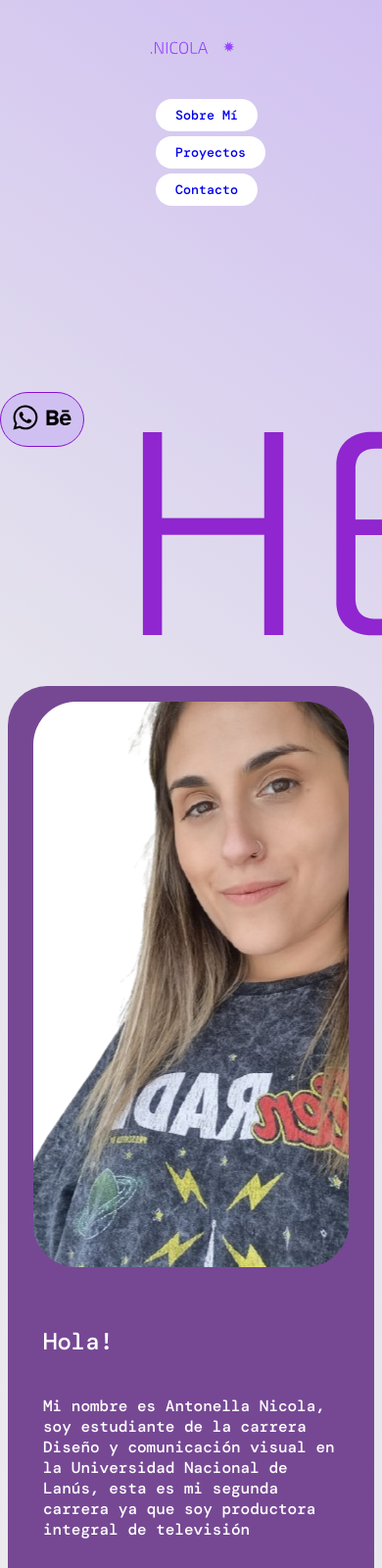
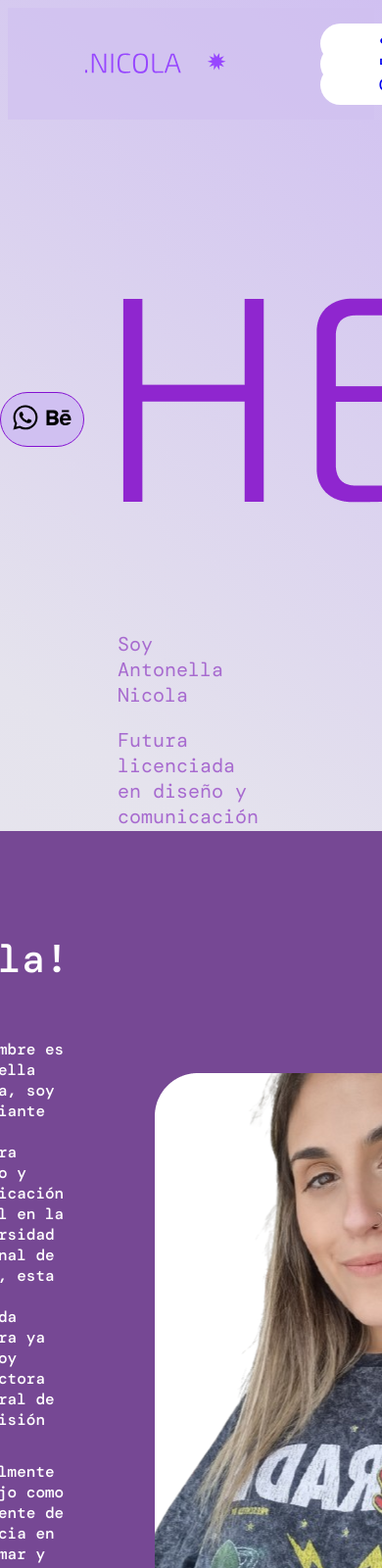
Before and after one commit to AntoNicola94/Portfolio_NicolaAntonella, a plain HTML site: page index.html in a window 390 px wide. Shown: the top 1600 px of the page at 98% size. Drawn offline with nearby package versions, Linux system fonts and the light colour scheme; a web font is replaced by a local one.

Commit message:
after delay (agregue texto), nav (background color)

```diff
--- a/index.html
+++ b/index.html
@@ -60,6 +60,10 @@
             <img src="img/saludociao.png" alt="saludociao">
         </div>
     </section>
+    <article class="texto-animacion">
+        <p>Soy Antonella Nicola</p>
+        <p>Futura licenciada en diseño y comunicación visual</p>
+    </article>
 <!--Inicio sobre mi -->
     <section id="sobremi">
         <div id="contenido-cover"> <img src="img/antonicola.png" alt="antonicola">
--- a/style.css
+++ b/style.css
@@ -1,7 +1,7 @@
 @charset "utf-8";
 body {
     background: rgb(180, 174, 191);
-background: linear-gradient(35deg, rgb(170, 150, 197) 0%, rgb(205, 194, 228) 19%, rgba(255,255,255,1) 36%, rgba(239,239,238,1) 53%, rgba(229,227,237,1) 82%, rgba(208,192,241,1) 100%);
+    background: linear-gradient(35deg, rgb(170, 150, 197) 0%, rgb(205, 194, 228) 19%, rgba(255,255,255,1) 36%, rgba(239,239,238,1) 53%, rgba(229,227,237,1) 82%, rgba(208,192,241,1) 100%);
 }
 /*NAV BAR*/
 .header{
@@ -10,6 +10,7 @@ background: linear-gradient(35deg, rgb(170, 150, 197) 0%, rgb(205, 194, 228) 19%
     align-items: center;
     height: 85px;
     padding: 5px 10%;
+    background-color: #d0c0f19f;
 }
 .header .logo{
     cursor: pointer;
@@ -21,13 +22,6 @@ background: linear-gradient(35deg, rgb(170, 150, 197) 0%, rgb(205, 194, 228) 19%
 }
 .header .logo img:hover{
     transform: scale(1.2);
-}
-
-.botonera {
-    padding: 40px;
-    display: flex;
-    flex-direction: row;
-    justify-content: flex-end;
 }
 .nav-links li a {
     text-decoration: none;
@@ -52,34 +46,10 @@ nav ul li {
 }
 /*FIN NAV BAR*/
 /*MEDIA QUERY PARA NAV BAR*/
-@media (max-width: 600px) {
+@media screen and (max-width: 600px){
     .header {
-        flex-direction: column;
-        align-items: center;
-        padding: 10px 5%;
+        max-width: 100%;
         height: auto; /* Ajusta ALTURA*/
-    }
-
-    .header .logo img {
-        height: 60px;
-    }
-
-    .botonera {
-        padding: 10px;
-        width: 100%;
-        justify-content: center;
-    }
-
-    .nav-links li {
-        display: block; /* Cambia a bloques verticales*/
-        padding: 10px 0;
-    }
-
-    .nav-links li a {
-        font-size: 10pt;
-        padding: 8px 20px;
-        width: 100%;
-        text-align: center;
     }
 }
 /*BOTON FLOTANTE*/
@@ -97,16 +67,14 @@ nav ul li {
 /*INICIO ANIMACION AFTER DELAY SALUDO*/
 .afterdelay {
     position: relative;
-    width: 100px;
     height: 100px;
-    padding: 200px;
-    margin: 100px;
+    padding: 80px;
+    margin: 80px;
 }
 .afterdelay div {
     position: absolute;
     top: 0;
     left: 0;
-    width: 100%;
     height: 100%;
     opacity: 0;
     transition: opacity 1s ease;
@@ -126,17 +94,24 @@ nav ul li {
     0%, 33.33%, 100% { opacity: 0; }
     8.33%, 25% { opacity: 1; }
 }
+.texto-animacion {
+    font-size: 15pt;
+    padding: 70px 20px;
+    margin: 92px;
+    font-family: "DM Mono", monospace;
+    font-weight: 400;
+    color: #a76acf;
+}
 /*FIN ANIMACION AFTER DELAY SALUDO*/
 /*Inicio de main SOBRE MI*/
 #sobremi {
-	width: 100%;
 	height: 78vh;
 	display: flex;
 	justify-content: center;
 	align-items: center;
 }
 #contenido-cover {
-	width: 912px;
+	width: 800px;
     display: flex;
 	justify-content: space-between;
 	align-items: center;
@@ -160,28 +135,6 @@ nav ul li {
 }
 #cover-article .hola{
     font-size: 40px;
-}
-/*MEDIA QUERY*/
-@media (max-width: 600px) {
-	#contenido-cover {
-		width: 100%;
-		flex-direction: column;
-		padding: 16px;
-		gap: 16px;
-	}
-
-	#cover-article {
-		padding: 20px;
-	}
-
-	#cover-article .hola {
-		font-size: 24px;
-	}
-
-	.contenido-img {
-		width: 100%;
-		border-radius: 16px;
-	}
 }
 h2 {
     font-family: "Signika Negative", sans-serif;
@@ -531,6 +484,13 @@ textarea{
 }
 /*FIN de FORMULARIO*/
 
+
+
+
+
+
+
+
 /*Inicio de FOOTER*/
 footer {
     background-color: #9882ba6b;
```
Also changed, not shown: contacto.html (+2 -2 lines), proyectos.html (+2 -0 lines). Lines whose indentation alone changed are shown as unchanged.
